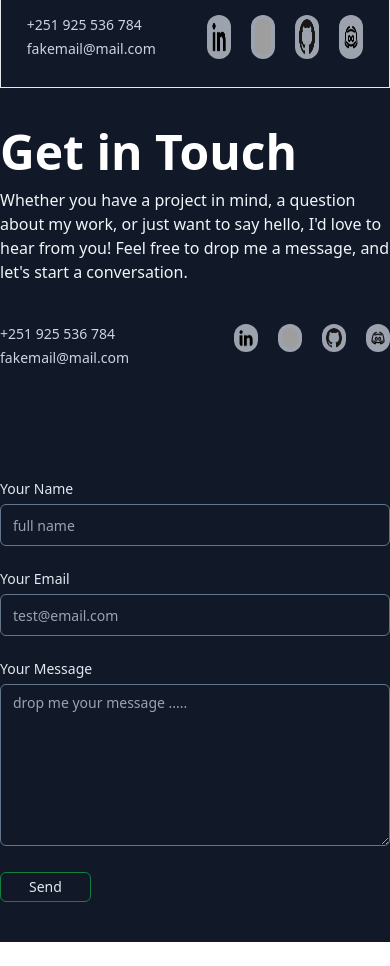
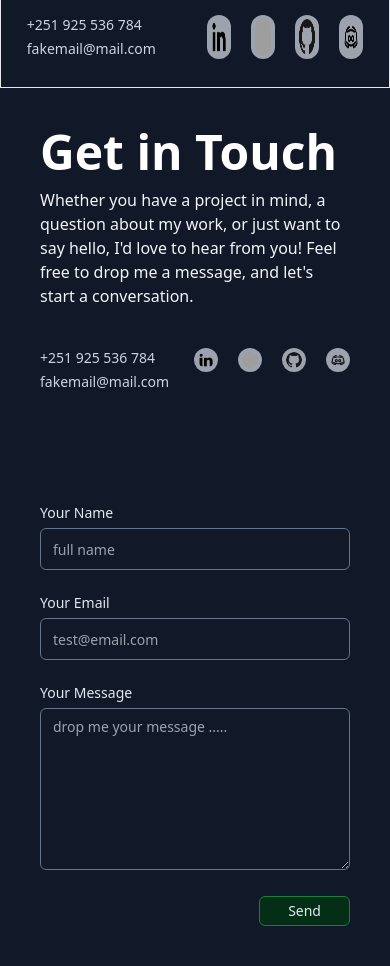
Before and after one commit to b1621/portfolio1, a React (Vite) app: page / in a window 390 px wide. Shown: the part 7000-7966 px from the top of the page. Before the commit the page ends 7942 px from the top, so only its background shows below. Built offline with nearby package versions, Linux system fonts and the light colour scheme; grey boxes are pictures that could not be loaded.

Commit message:
fix for button on contact page

```diff
--- a/src/components/ContactFormV2.jsx
+++ b/src/components/ContactFormV2.jsx
@@ -41,8 +41,8 @@ const ContactFormV2 = () => {
             className="w-full bg-transparent border border-slate-500 rounded-md py-2 px-3 outline-none placeholder:text-sm"
           ></textarea>
         </div>
-        <div>
-          <button className="border border-green-700 rounded-md px-7 text-sm py-1">
+        <div className="flex flex-row-reverse">
+          <button className="border border-green-700 rounded-md px-7 text-sm py-1  bg-green-950 duration-500 transition hover:bg-green-900 ">
             Send{" "}
           </button>
         </div>
--- a/src/pages/ContactPagev2.jsx
+++ b/src/pages/ContactPagev2.jsx
@@ -2,11 +2,11 @@ import ContactFormV2 from "../components/ContactFormV2";
 
 const ContactPage = () => {
   const iconStyle =
-    "bg-gray-400 rounded-full p-1 w-6 h-7 transform hover:scale-110 cursor-pointer transition duration-500";
+    "bg-gray-400 rounded-full p-1 w-6 h-6 transform hover:scale-110 cursor-pointer transition duration-500";
   return (
     <div className=" min-h-screen" id="contact">
       <div className=" min-h-screen  flex flex-col justify-center">
-        <div className="flex flex-col  md:flex-row my-10 md:my-0 ">
+        <div className="flex flex-col  md:flex-row my-10 md:my-0  mx-10 md:mx-0">
           <div className=" w-full md:w-1/2">
             <div className="h-full flex flex-col justify-center">
               <div className="md:ml-28 pb-20">
```
